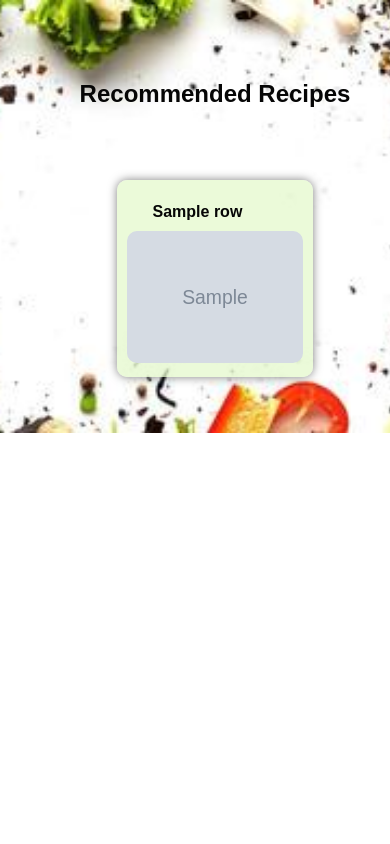
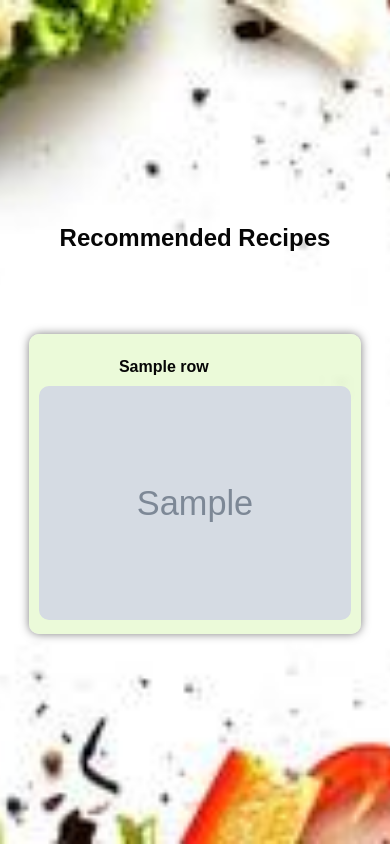
Before and after one commit to Kanishka-1102/Recipie-Rover, a Flask app: template recipe-rover/src/templates/results.html in a window 390 px wide. Run offline with Flask 3, Linux system fonts and the light colour scheme; the template is opened without the code that fills it: most values are stand-ins (such as "Sample title", 1, 10 or a date in 2020); grey boxes marked "Sample" are stand-in pictures; parts of the project's set-up code (start-up, migrations or seed data) failed here and were passed over.

Commit message:
uadated header

```diff
--- a/recipe-rover/src/static/css/styles.css
+++ b/recipe-rover/src/static/css/styles.css
@@ -1,12 +1,14 @@
+/* Global Styles */
 body {
     font-family: Arial, sans-serif;
     margin: 0;
     padding: 0;
-    height: 100vh;
+    height: 100vh; /* Full viewport height */
     display: flex;
     justify-content: center;
     align-items: center;
-    flex-direction: column; /* Ensuring the layout is centered */
+    flex-direction: column;
+    text-align: center; /* Center text globally */
 }
 
 .hero-banner {
@@ -14,21 +16,21 @@ body {
     background-size: cover;
     background-position: center;
     width: 100%;
-    height: 100%;
+    height: 100%; /* Full height for the hero banner */
     color: rgb(6, 6, 6);
     display: flex;
     justify-content: center;
     align-items: center;
-    text-align: center;
     position: relative;
+    padding: 60px 20px; /* Adjust padding to ensure the text doesn't get cut off */
 }
 
 .heading-text {
     font-family: 'Calibri', sans-serif, 'Utahlic', sans-serif;
     font-size: 4rem;
-    color: #000; /* Black text */
-    text-shadow: 2px 2px 5px rgba(0, 0, 0, 0.6), 0px 0px 5px rgba(128, 128, 128, 0.6); /* Black and gray text shadow */
-    margin-bottom: 50px; /* Reduce the margin */
+    color: #000;
+    text-shadow: 2px 2px 5px rgba(0, 0, 0, 0.6), 0px 0px 5px rgba(128, 128, 128, 0.6);
+    margin-bottom: 50px;
     text-align: center;
 }
 
@@ -43,7 +45,7 @@ body {
 
 .container {
     position: absolute;
-    top: 50%; /* Center the content vertically */
+    top: 50%;
     left: 50%;
     transform: translate(-50%, -50%);
     text-align: center;
@@ -215,34 +217,26 @@ main {
 /* Mobile responsive styles */
 @media (max-width: 768px) {
     body {
-        height: auto;
-        display: block; /* Adjust for mobile */
+        height: 100vh; /* Full height of the viewport */
+        display: flex;
+        justify-content: center;
+        align-items: center;
+        text-align: center; /* Ensure text is centered */
     }
 
     .hero-banner {
-        padding: 40px 20px;
-        height: auto; /* Allow height to adjust with content */
+        height: 100vh; /* Full height for mobile */
+        padding: 20px; /* Adjust padding for smaller screens */
     }
 
     .heading-text {
         font-size: 2.5rem; /* Smaller font size on mobile */
-        margin-bottom: 20px; /* Reduce the bottom margin */
-    }
-
-    .container {
-        position: absolute;
-        top: 50%;
-        left: 50%;
-        transform: translate(-50%, -50%);
-        width: 100%;
-    }
-
-    .hero-banner-wrapper {
-        height: auto; /* Adjust the height of the overlay */
+        margin-bottom: 20px; /* Reduce margin */
     }
 
     .recipe {
-        width: 45%; /* Adjust recipe card size */
+        width: 80%; /* Increase the width of the recipe cards for mobile */
+        margin: 10px 0; /* Add margin between recipe cards */
     }
 
     .recipe h2 {
```
